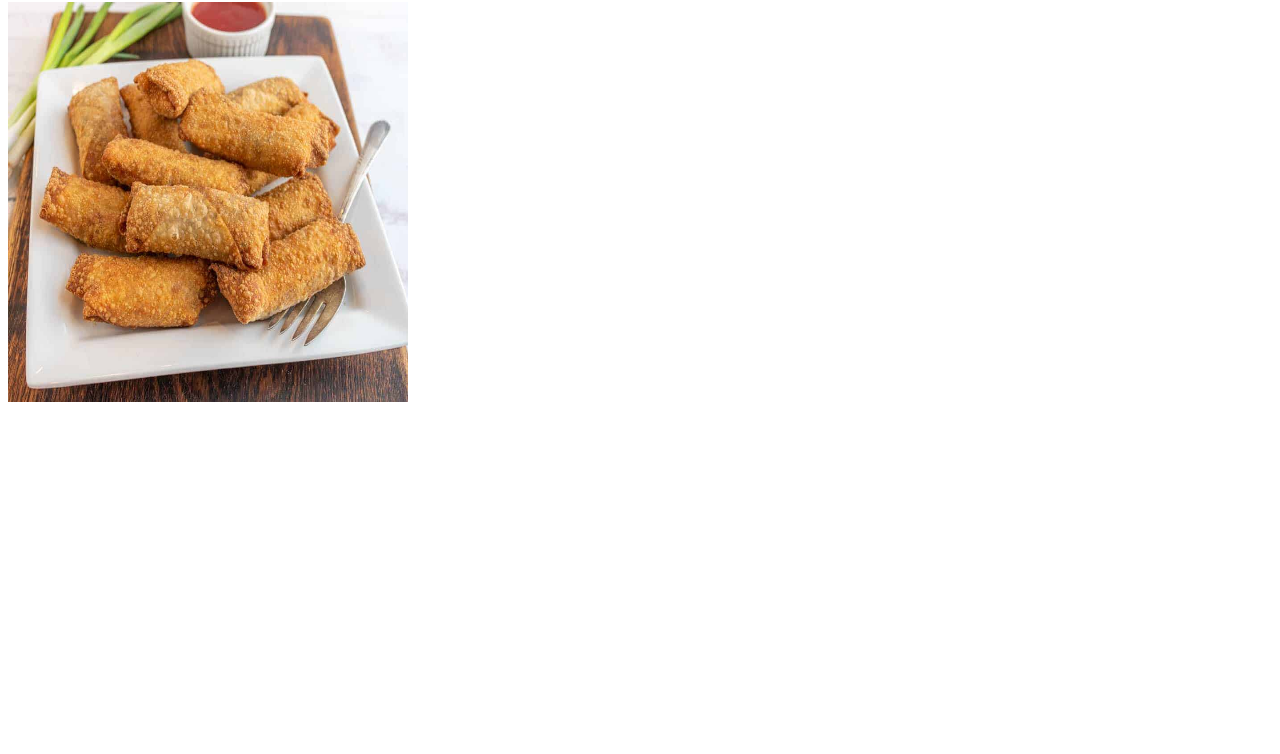
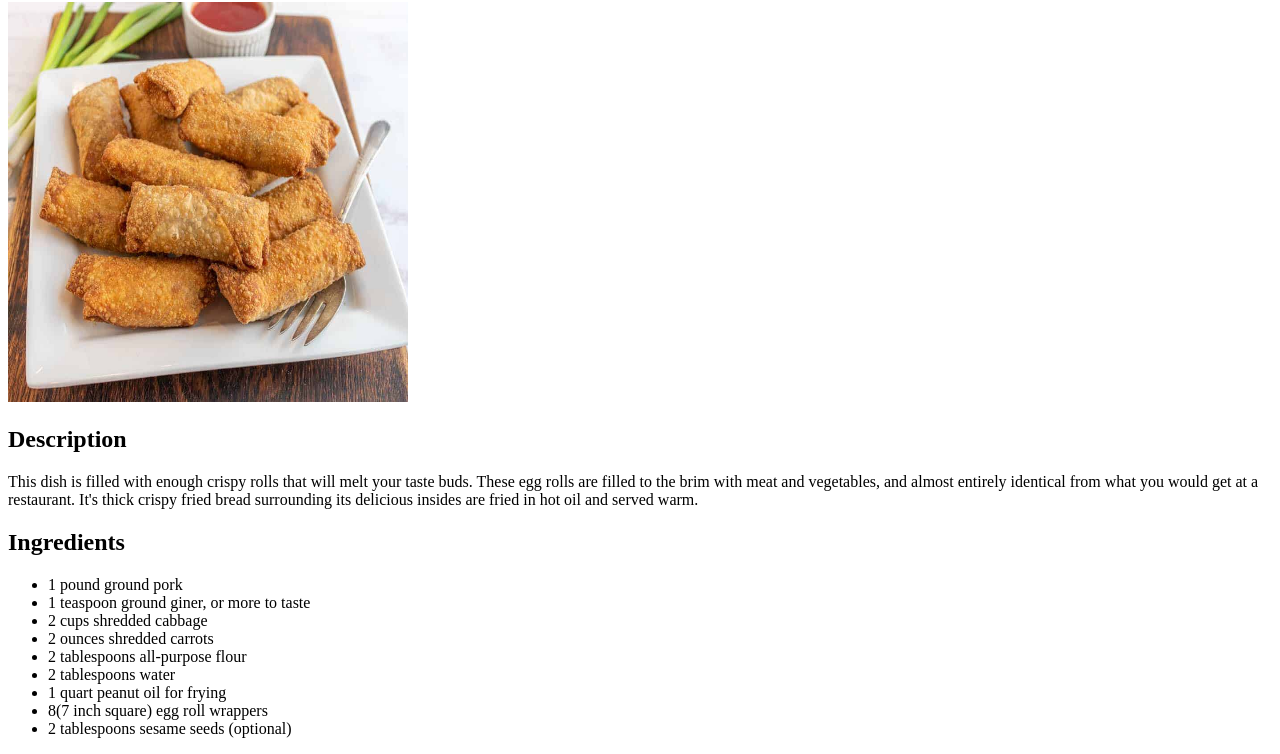
Before and after one commit to Fospx/odin-recipesMP, a plain HTML site: page recipe/eggroll.html in a window 1280 px wide. Shown: the part 78-832 px from the top of the page. Before the commit the page ends 800 px from the top, so only its background shows below. Drawn offline with Linux system fonts and the light colour scheme.

Commit message:
New header, and unordered list
added a new <h2> header called "ingredients" and below added the ingredients list

```diff
--- a/recipe/eggroll.html
+++ b/recipe/eggroll.html
@@ -8,8 +8,26 @@
 <body>
     <h1>Eggroll </h1>
     <img src="../recipeImages/eggroll.jpg" alt="Image of an eggroll" height="400" width="400">
+    <h2>Description</h2>
+    <p>
+        This dish is filled with enough crispy rolls that will melt your taste buds.
+        These egg rolls are filled to the brim with meat and vegetables, and almost entirely
+        identical from what you would get at a restaurant. It's thick crispy fried bread
+        surrounding its delicious insides are fried in hot oil and served warm.
+    </p>
 
-
+    <h2>Ingredients</h2>
+    <ul>
+        <li>1 pound ground pork</li>
+        <li>1 teaspoon ground giner, or more to taste</li>
+        <li>2 cups shredded cabbage</li>
+        <li>2 ounces shredded carrots</li>
+        <li>2 tablespoons all-purpose flour</li>
+        <li>2 tablespoons water</li>
+        <li>1 quart peanut oil for frying</li>
+        <li>8(7 inch square) egg roll wrappers</li>
+        <li>2 tablespoons sesame seeds (optional)</li>
+    </ul>
 
 </body>
 </html>
```
